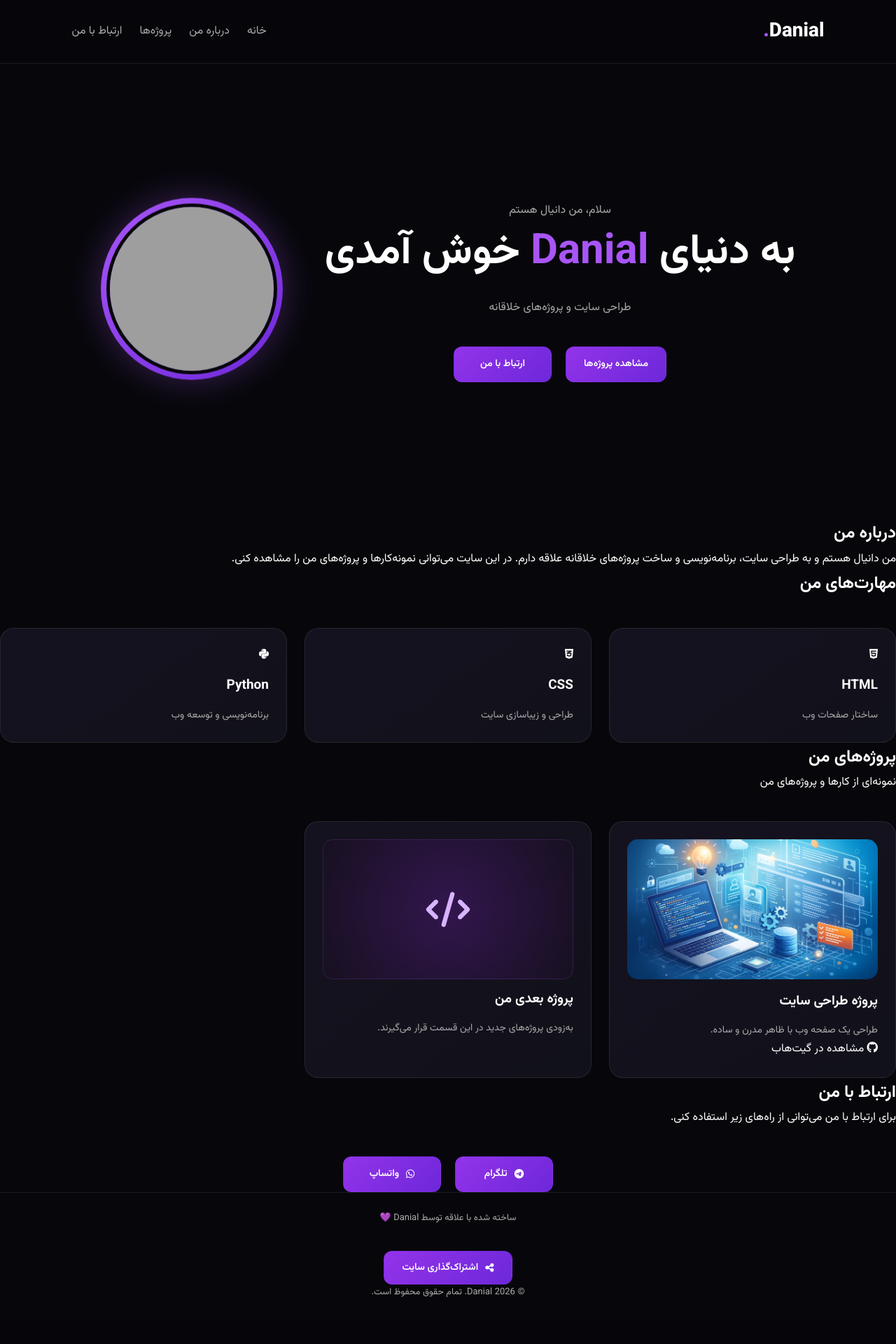
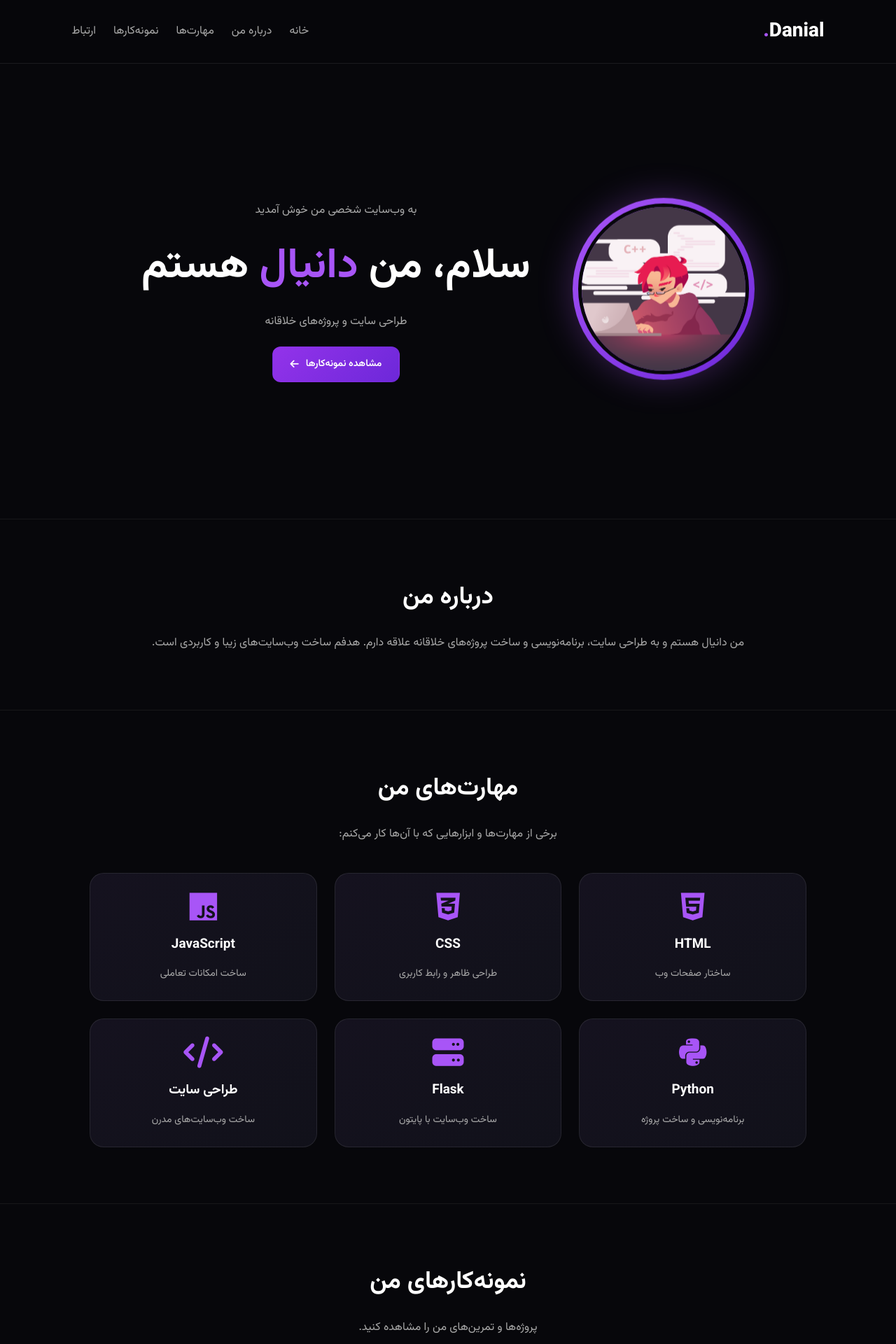
Before and after one commit to danialshikhi2009-afk/DanialPortfolio, a Flask app: page / in a window 1280 px wide. Shown: the top 1920 px of the page at 70% size. Before the commit the page ends 1853 px from the top, so only its background shows below. Run offline with Flask 3, Linux system fonts and the light colour scheme; grey boxes are pictures that could not be loaded.

Commit message:
Restore original design and fix buttons

```diff
--- a/templates/index.html
+++ b/templates/index.html
@@ -4,205 +4,189 @@
 <head>
     <meta charset="UTF-8">
     <meta name="viewport" content="width=device-width, initial-scale=1.0">
+    <meta name="theme-color" content="#07070b">
+    <meta name="description" content="وب‌سایت شخصی دانیال؛ طراحی سایت، برنامه‌نویسی و پروژه‌های خلاقانه.">
 
-    <title>Danial | طراحی سایت و پروژه‌های خلاقانه</title>
-    <meta name="description" content="وب‌سایت شخصی دانیال؛ طراحی سایت و نمایش پروژه‌های خلاقانه.">
+    <title>Danial | نمونه‌کارهای شخصی</title>
 
     <link rel="stylesheet" href="{{ url_for('static', filename='style.css') }}">
-
-    <link
-        rel="stylesheet"
-        href="https://cdnjs.cloudflare.com/ajax/libs/font-awesome/6.5.2/css/all.min.css"
-    >
+    <link rel="stylesheet" href="https://cdnjs.cloudflare.com/ajax/libs/font-awesome/6.5.2/css/all.min.css">
 </head>
 
 <body>
 
-    <!-- نوار بالای سایت -->
-    <header class="navbar">
+<header>
+    <nav class="navbar">
         <a href="#home" class="logo">Danial<span>.</span></a>
 
-        <nav class="nav-links">
+        <div class="nav-links">
             <a href="#home">خانه</a>
             <a href="#about">درباره من</a>
-            <a href="#projects">پروژه‌ها</a>
-            <a href="#contact">ارتباط با من</a>
+            <a href="#skills">مهارت‌ها</a>
+            <a href="#projects">نمونه‌کارها</a>
+            <a href="#contact">ارتباط</a>
+        </div>
     </nav>
 </header>
 
 <main>
 
-        <!-- بخش معرفی -->
-        <section class="hero" id="home">
-            <div class="hero-content">
-                <p class="hero-subtitle">سلام، من دانیال هستم</p>
-
-                <h1>
-                    به دنیای
-                    <span>Danial</span>
-                    خوش آمدی
-                </h1>
-
-                <p>
-                    طراحی سایت و پروژه‌های خلاقانه
-                </p>
-
-                <div class="contact-buttons">
-                    <a href="#projects" class="btn">
-                        مشاهده پروژه‌ها
-                    </a>
-
-                    <a href="#contact" class="btn">
-                        ارتباط با من
-                    </a>
-                </div>
+    <section id="home" class="hero">
+        <div class="profile-box">
+            <img
+                src="{{ url_for('static', filename='images/profile.jpg') }}"
+                alt="عکس پروفایل دانیال"
+            >
         </div>
 
-            <div class="profile-box">
-                <img
-                    src="{{ url_for('static', filename='images/profile.jpg.png') }}"
-                    alt="تصویر پروفایل دانیال"
-                    onerror="this.style.display='none'"
-                >
+        <div class="hero-content">
+            <p class="subtitle">به وب‌سایت شخصی من خوش آمدید</p>
+
+            <h1>سلام، من <span>دانیال</span> هستم</h1>
+
+            <p>طراحی سایت و پروژه‌های خلاقانه</p>
+
+            <a href="#projects" class="btn">
+                مشاهده نمونه‌کارها
+                <i class="fa-solid fa-arrow-left"></i>
+            </a>
         </div>
     </section>
 
-        <!-- درباره من -->
-        <section class="about" id="about">
-            <h2>درباره <span>من</span></h2>
-
+    <section id="about" class="section">
+        <h2>درباره من</h2>
         <p>
-                من دانیال هستم و به طراحی سایت، برنامه‌نویسی و ساخت
-                پروژه‌های خلاقانه علاقه دارم. در این سایت می‌توانی
-                نمونه‌کارها و پروژه‌های من را مشاهده کنی.
+            من دانیال هستم و به طراحی سایت، برنامه‌نویسی
+            و ساخت پروژه‌های خلاقانه علاقه دارم.
+            هدفم ساخت وب‌سایت‌های زیبا و کاربردی است.
         </p>
     </section>
 
-        <!-- مهارت‌ها -->
-        <section class="skills" id="skills">
-            <h2>مهارت‌های <span>من</span></h2>
+    <section id="skills" class="section">
+        <h2>مهارت‌های من</h2>
+        <p>برخی از مهارت‌ها و ابزارهایی که با آن‌ها کار می‌کنم:</p>
 
-            <div class="projects-grid">
-                <div class="project-card">
-                    <i class="fa-brands fa-html5"></i>
+        <div class="projects-grid skills-grid">
+            <div class="project-card skill-card">
+                <i class="fa-brands fa-html5" aria-hidden="true"></i>
                 <h3>HTML</h3>
                 <p>ساختار صفحات وب</p>
             </div>
 
-                <div class="project-card">
-                    <i class="fa-brands fa-css3-alt"></i>
+            <div class="project-card skill-card">
+                <i class="fa-brands fa-css3-alt" aria-hidden="true"></i>
                 <h3>CSS</h3>
-                    <p>طراحی و زیباسازی سایت</p>
+                <p>طراحی ظاهر و رابط کاربری</p>
             </div>
 
-                <div class="project-card">
-                    <i class="fa-brands fa-python"></i>
+            <div class="project-card skill-card">
+                <i class="fa-brands fa-js" aria-hidden="true"></i>
+                <h3>JavaScript</h3>
+                <p>ساخت امکانات تعاملی</p>
+            </div>
+
+            <div class="project-card skill-card">
+                <i class="fa-brands fa-python" aria-hidden="true"></i>
                 <h3>Python</h3>
-                    <p>برنامه‌نویسی و توسعه وب</p>
+                <p>برنامه‌نویسی و ساخت پروژه</p>
+            </div>
+
+            <div class="project-card skill-card">
+                <i class="fa-solid fa-server" aria-hidden="true"></i>
+                <h3>Flask</h3>
+                <p>ساخت وب‌سایت با پایتون</p>
+            </div>
+
+            <div class="project-card skill-card">
+                <i class="fa-solid fa-code" aria-hidden="true"></i>
+                <h3>طراحی سایت</h3>
+                <p>ساخت وب‌سایت‌های مدرن</p>
             </div>
         </div>
     </section>
 
-        <!-- پروژه‌ها -->
-        <section class="projects" id="projects">
-            <h2>پروژه‌های <span>من</span></h2>
-
-            <p class="section-description">
-                نمونه‌ای از کارها و پروژه‌های من
-            </p>
+    <section id="projects" class="section">
+        <h2>نمونه‌کارهای من</h2>
+        <p>پروژه‌ها و تمرین‌های من را مشاهده کنید.</p>
 
         <div class="projects-grid">
-
             <article class="project-card">
                 <img
                     src="{{ url_for('static', filename='images/project1.jpg.webp') }}"
                     alt="تصویر پروژه اول"
-                        onerror="this.style.display='none'"
+                    loading="lazy"
                 >
 
-                    <h3>پروژه طراحی سایت</h3>
-
-                    <p>
-                        طراحی یک صفحه وب با ظاهر مدرن و ساده.
-                    </p>
+                <h3>وب‌سایت شخصی Danial</h3>
+                <p>طراحی یک وب‌سایت شخصی با تم مشکی و بنفش، بخش مهارت‌ها و راه‌های ارتباطی.</p>
 
                 <a
                     href="https://github.com/danialshikhi2009-afk/DanialPortfolio"
+                    class="btn"
                     target="_blank"
                     rel="noopener noreferrer"
                 >
-                        <i class="fa-brands fa-github"></i>
-                        مشاهده در گیت‌هاب
+                    <i class="fa-brands fa-github" aria-hidden="true"></i>
+                    مشاهده کد پروژه
                 </a>
             </article>
 
             <article class="project-card">
-                    <div class="project-placeholder">
-                        <i class="fa-solid fa-code"></i>
-                    </div>
-
-                    <h3>پروژه بعدی من</h3>
-
-                    <p>
-                        به‌زودی پروژه‌های جدید در این قسمت قرار می‌گیرند.
-                    </p>
+                <div class="project-placeholder">02</div>
+                <h3>پروژه دوم</h3>
+                <p>این بخش برای پروژه بعدی من آماده شده است.</p>
+                <span class="project-status">به‌زودی</span>
             </article>
 
+            <article class="project-card">
+                <div class="project-placeholder">03</div>
+                <h3>پروژه سوم</h3>
+                <p>در آینده یک پروژه جدید در این قسمت قرار می‌گیرد.</p>
+                <span class="project-status">به‌زودی</span>
+            </article>
         </div>
     </section>
 
-        <!-- ارتباط با من -->
-        <section class="contact" id="contact">
-            <h2>ارتباط با <span>من</span></h2>
-
-            <p>
-                برای ارتباط با من می‌توانی از راه‌های زیر استفاده کنی.
-            </p>
+    <section id="contact" class="section">
+        <h2>ارتباط با من</h2>
+        <p>برای همکاری یا پرسیدن سؤال می‌توانید پیام دهید.</p>
 
         <div class="contact-buttons">
-
             <a
                 href="https://t.me/Danial_7491"
+                class="btn"
                 target="_blank"
                 rel="noopener noreferrer"
-                    class="btn telegram-btn"
             >
-                    <i class="fa-brands fa-telegram"></i>
+                <i class="fa-brands fa-telegram" aria-hidden="true"></i>
                 تلگرام
             </a>
 
             <a
                 href="https://wa.me/989170738890"
+                class="btn"
                 target="_blank"
                 rel="noopener noreferrer"
-                    class="btn whatsapp-btn"
             >
-                    <i class="fa-brands fa-whatsapp"></i>
+                <i class="fa-brands fa-whatsapp" aria-hidden="true"></i>
                 واتساپ
             </a>
-
         </div>
     </section>
 
 </main>
 
-    <!-- پایین سایت -->
-    <footer class="footer">
-        <p>ساخته شده با علاقه توسط Danial 💜</p>
+<footer>
+    <p>© 2026 Danial | تمام حقوق محفوظ است.</p>
 
     <div class="footer-actions">
         <button type="button" id="shareSite" class="btn">
-                <i class="fa-solid fa-share-nodes"></i>
+            <i class="fa-solid fa-share-nodes" aria-hidden="true"></i>
             اشتراک‌گذاری سایت
         </button>
     </div>
-
-        <p class="copyright">
-            © 2026 Danial. تمام حقوق محفوظ است.
-        </p>
 </footer>
 
-    <!-- دکمه بازگشت به بالای صفحه -->
 <button
     type="button"
     id="backToTop"
@@ -210,10 +194,9 @@
     aria-label="بازگشت به بالای صفحه"
     title="بازگشت به بالا"
 >
-        <i class="fa-solid fa-arrow-up"></i>
+    <i class="fa-solid fa-arrow-up" aria-hidden="true"></i>
 </button>
 
-    <!-- اتصال فایل جاوااسکریپت -->
 <script src="{{ url_for('static', filename='script.js') }}"></script>
 
 </body>
```
Lines whose indentation alone changed are shown as unchanged.
